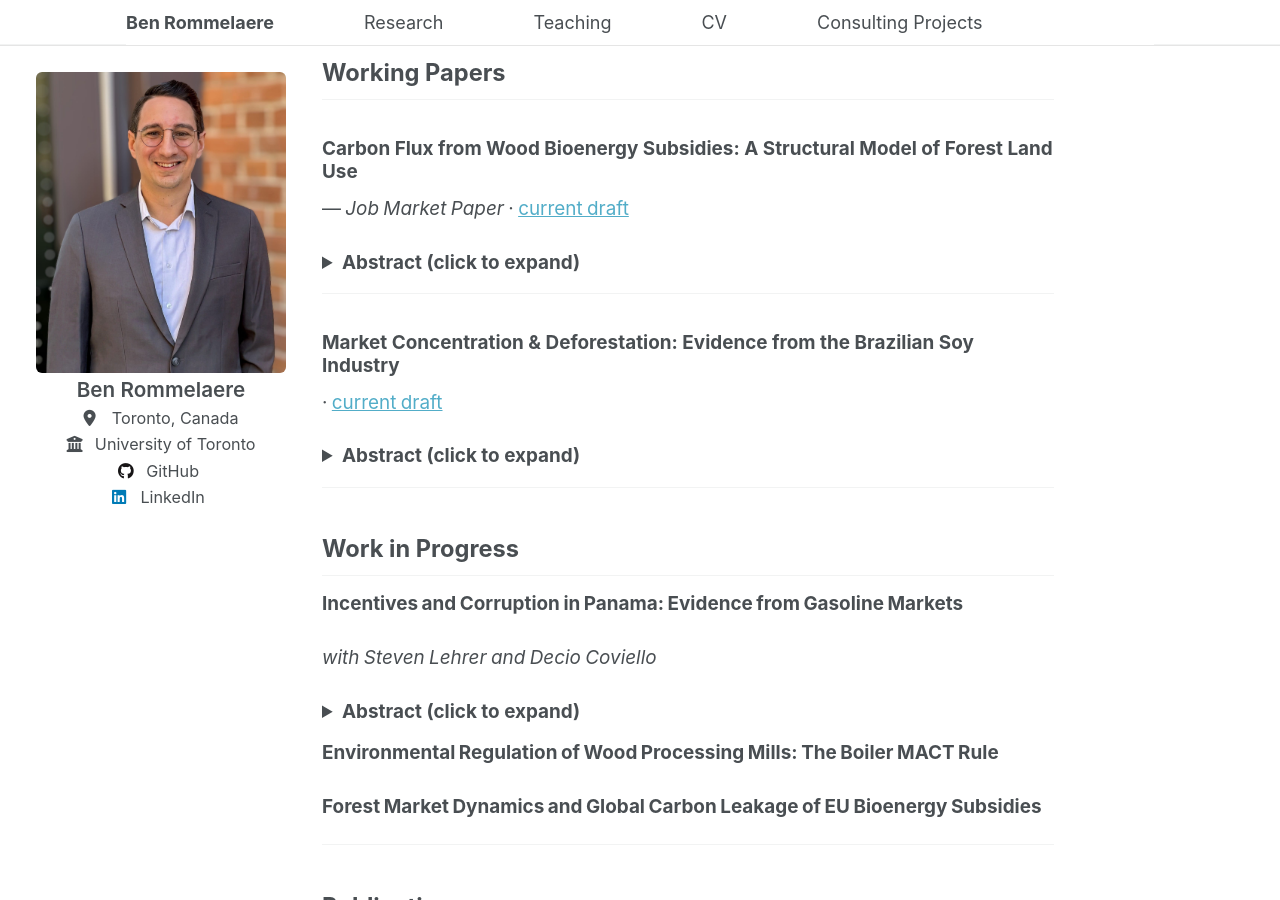
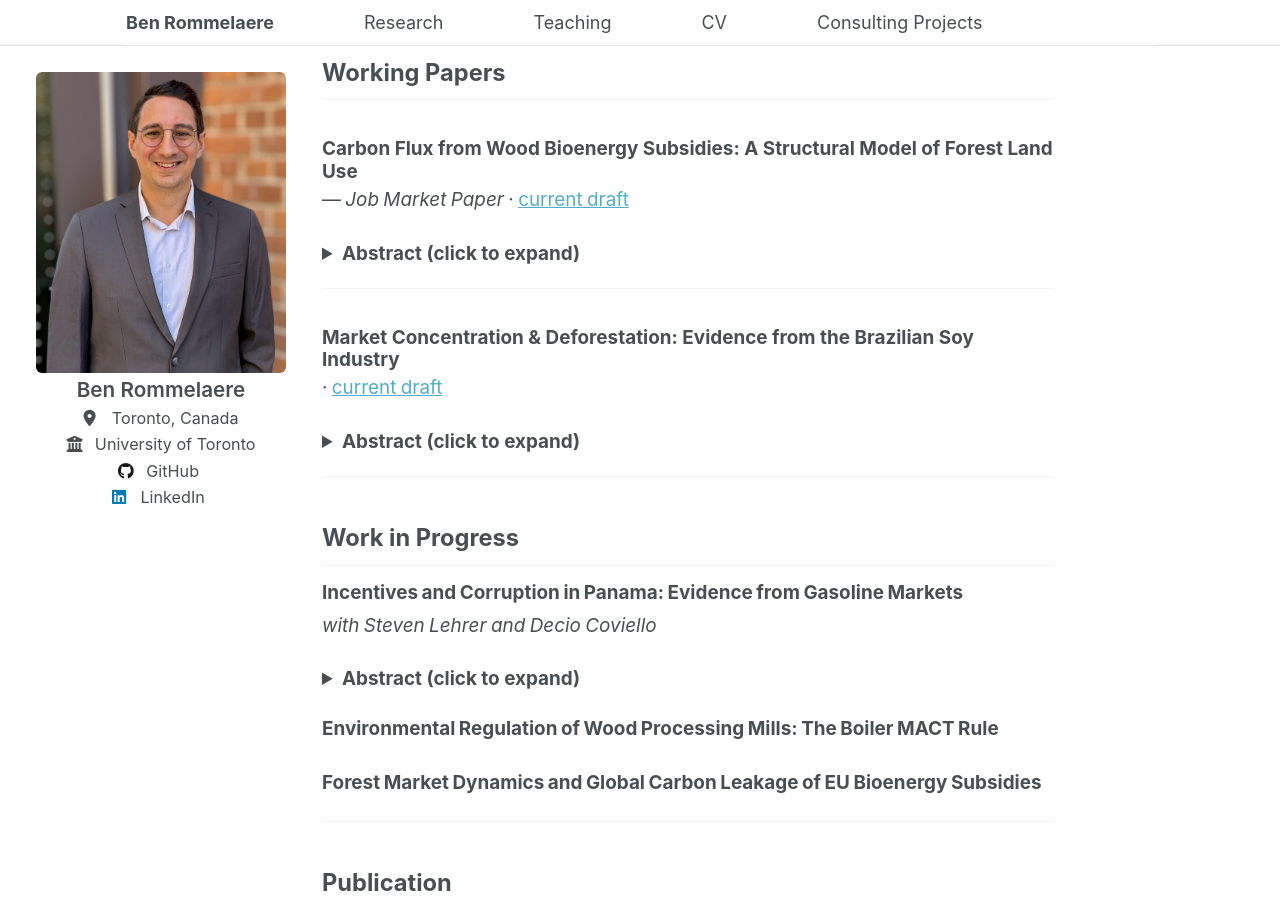
Before and after one commit to brommelaere/brommelaere.github.io, a Jekyll site: the page built from _pages/research.md, in a window 1280 px wide and 900 px high. Built offline with Jekyll 4.4.1, drawn with Linux system fonts in a browser that asks for light colours.

Commit message:
Update formatting and content in research.md

```diff
--- a/_pages/research.md
+++ b/_pages/research.md
@@ -9,8 +9,8 @@
 ## Working Papers
 
 ### Carbon Flux from Wood Bioenergy Subsidies: A Structural Model of Forest Land Use
-<p style="margin: 0.02rem 0 0.10rem 0; font-weight: 400;">— <em>Job Market Paper</em> · <a href="#" target="_blank">current draft</a></p>
-<details style="margin: 0.05rem 0 0.5rem 0; padding-top: 0; border-top: 0;">
+<p style="margin: -0.50rem 0 0.20rem 0; font-weight: 400;">— <em>Job Market Paper</em> · <a href="#" target="_blank">current draft</a></p>
+<details style="margin: 0.15rem 0 1.00rem 0; padding-top: 0; border-top: 0;">
   <summary><strong>Abstract (click to expand)</strong></summary>
 Wood bioenergy offers one path to reduce carbon emissions from fossil energy and is an increasingly important fuel in both the U.K. and EU-27. Yet, because wood is more carbon intensive than fossil fuels at the smokestack, the climate impact from wood bioenergy policies depends on whether forest carbon uptake offsets these emissions. I study this question in the context of the U.S. South, a globally significant supplier of wood bioenergy. I develop a dynamic structural model of land use and harvesting decisions, extending a traditional stochastic Faustmann model to incorporate land-use switching and oligopsony power. Using this model, I assess the impact of wood bioenergy mills supplying wood to Europe following large bioenergy subsidies. The model is estimated on a panel of 5.1 million land plots, built from remote-sensing data on land use, tree harvesting, and forest biomass accumulation. My estimates imply that by 2050, harvesting rates increase by 6%, and due to imperfect replanting, forested area shrinks by ≈1,500 km² — roughly the size of Orlando’s 2010 urban footprint. By 2024, this translates to an annual decline in carbon sequestration equal to 1.3% of U.K. emissions. The resulting reduction in forest carbon stocks does not recover within any relevant policy horizon.
 </details>
@@ -18,8 +18,8 @@
 <hr style="margin: 0.80rem 0 1.00rem;">
 
 ### Market Concentration & Deforestation: Evidence from the Brazilian Soy Industry
-<p style="margin: 0.02rem 0 0.10rem 0; font-weight: 400;">· <a href="#" target="_blank">current draft</a></p>
-<details style="margin: 0.0.5rem 0 0.5rem 0; padding-top: 0; border-top: 0;">
+<p style="margin: -0.50rem 0 0.20rem 0; font-weight: 400;">· <a href="#" target="_blank">current draft</a></p>
+<details style="margin: 0.15rem 0 1.00rem 0; padding-top: 0; border-top: 0;">
   <summary><strong>Abstract (click to expand)</strong></summary>
 The Brazilian soy industry is a leading cause of deforestation in several major biomes, including the Amazon, yet little is known about how market structure affects land-use outcomes. This paper exploits the 2014 acquisition and merger of two major soy exporters by China’s state-owned firm COFCO to estimate the causal effects of buyer concentration on farmgate soy prices, production, and deforestation. Using a municipality-level panel from 2006–2018 linking supply-chain data, administrative data, and MapBiomas deforestation records, I implement a staggered event-study design to estimate local impacts of the merger. Results show a short-run increase in farmgate prices where buyer concentration rose — an unexpected effect consistent with strategic mutual forbearance among oligopsonists. In contrast, when COFCO enters new markets, I find that increased competition leads to sustained price increases and lower deforestation. One likely mechanism is COFCO’s deforestation-free sourcing commitments.
 </details>
@@ -28,8 +28,8 @@
 
 ## Work in Progress
 **Incentives and Corruption in Panama: Evidence from Gasoline Markets**
-  <p style="margin: 0.02rem 0 0.10rem 0;"><em>with Steven Lehrer and Decio Coviello</em></p>
-  <details style="margin: 0.05rem 0 0.5rem 0; padding-top: 0; border-top: 0;">
+  *with Steven Lehrer and Decio Coviello*
+  <details style="margin: 0.15rem 0 1.00rem 0; padding-top: 0; border-top: 0;">
   <summary><strong>Abstract (click to expand)</strong></summary>
   This paper studies the misuse of public funds using transaction-level data from Panama’s national
   fuel card program, covering over two million purchases by government employees. We document both
@@ -55,7 +55,7 @@
 *with John Parker*, *International Conference on Transportation and Development, 2016*
 <span style="font-weight:normal;">· [<a href="https://ascelibrary.org/doi/10.1061/9780784479926.051" target="_blank">published version</a>]</span>
 
-  <details style="margin: 0.05rem 0 0.50rem 0; padding-top: 0; border-top: 0;">
+  <details style="margin: 0.15rem 0 1.00rem 0; padding-top: 0; border-top: 0;">
   <summary><strong>Abstract (click to expand)</strong></summary>
   Advances in measuring the intangible costs and benefits of transportation are being made but economic cost-benefit models used to analyze transportation infrastructure projects have not kept up. There are new benefit categories that existing transportation cost-benefit models do not include. One example is the benefit of travel time reliability. This paper summarizes the results of 30 studies of reliability and synthesizes them into a reliability ratio that can be used in transit cost-benefit analysis. By interpreting and standardizing reliability research the paper shows how cutting edge transportation research can be made available to engineering and planning professionals in their planning and design decisions. The value of reliability is implemented in a cost-benefit and risk analysis model and is freely available as a spreadsheet from the authors.
   </details>
```
